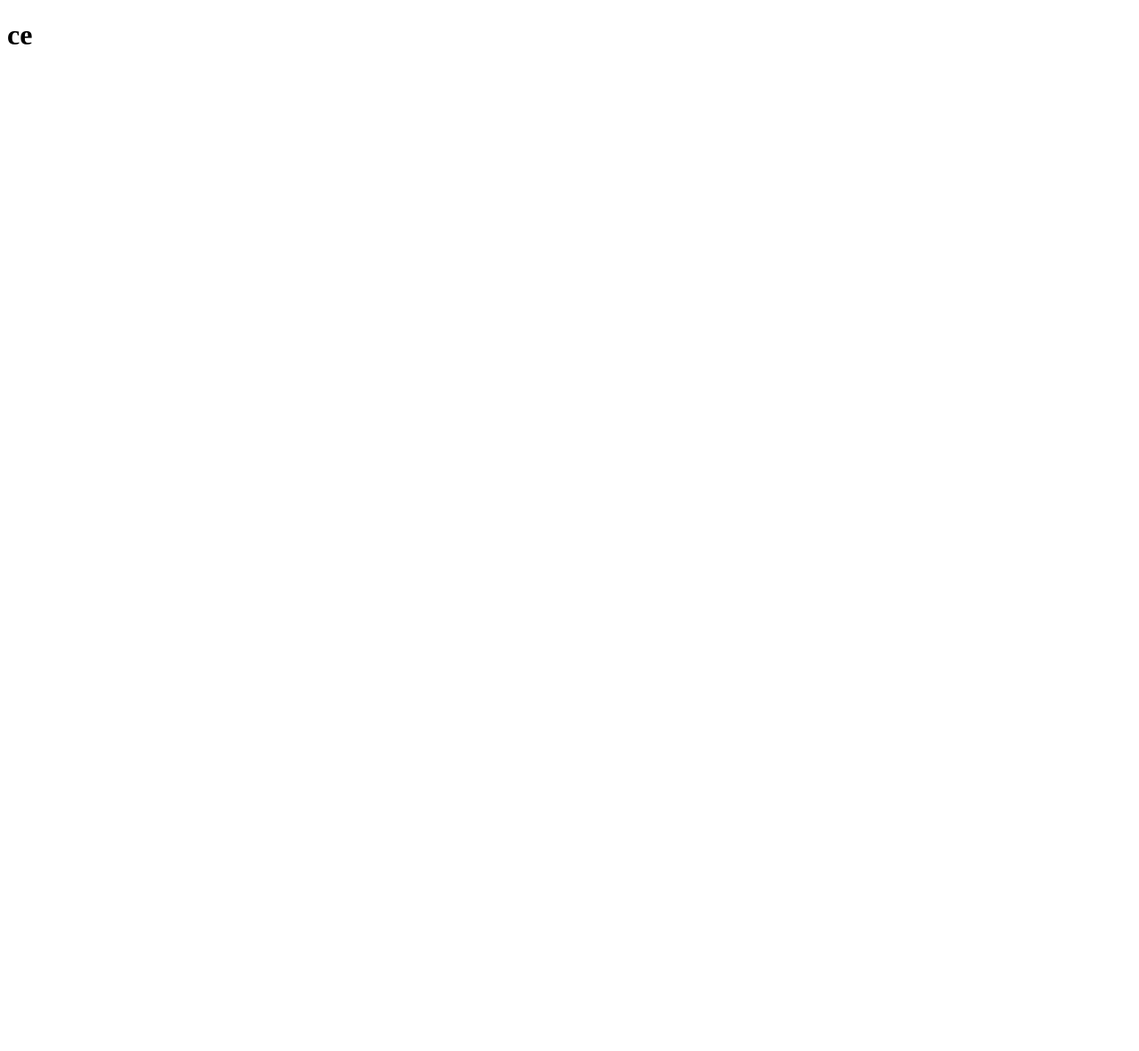
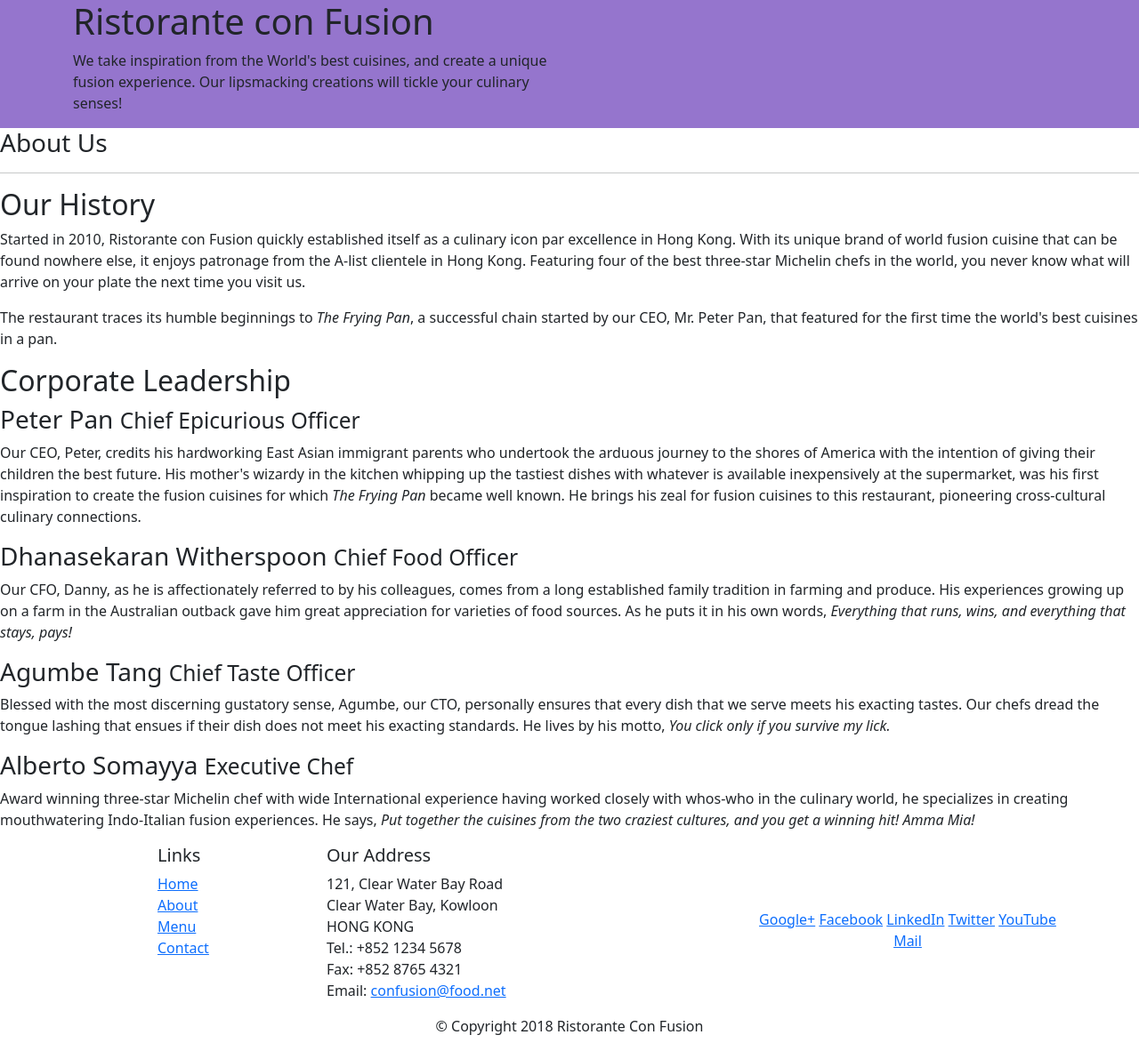
Before and after one commit to siddhantshrestha/git-test, a website: page index.html in a window 1280 px wide. Shown: the whole page at 89% size. Before the commit the page ends 800 px from the top, so only its background shows below. Drawn offline with nearby package versions, Linux system fonts and the light colour scheme.

Commit message:
intro. to bootstrap

```diff
--- /dev/null
+++ b/index.css
@@ -0,0 +1,9 @@
+*{
+    margin: 0;
+    padding: 0;
+    box-sizing: border-box;
+}
+
+.jumbotron{
+    background-color: #9575cd;
+}
--- a/index.html
+++ b/index.html
@@ -1,12 +1,111 @@
 <!DOCTYPE html>
+
 <html lang="en">
-<head>
-    <meta charset="UTF-8">
-    <meta http-equiv="X-UA-Compatible" content="IE=edge">
-    <meta name="viewport" content="width=device-width, initial-scale=1.0">
-    <title>Document</title>
+    <head>
+
+    <title>Ristorante Con Fusion: About Us</title>
+    <link rel="stylesheet" type="text/css" href="index.css">
+    <link href="https://cdn.jsdelivr.net/npm/bootstrap@5.0.0-beta3/dist/css/bootstrap.min.css" rel="stylesheet" integrity="sha384-eOJMYsd53ii+scO/bJGFsiCZc+5NDVN2yr8+0RDqr0Ql0h+rP48ckxlpbzKgwra6" crossorigin="anonymous">
+
 </head>
+
 <body>
-    <h1>ce</h1>
+
+    <header class="jumbotron">
+        <div class="container ">
+            <div class="row row-header">
+                <div class="col-12 col-sm-6">
+                    <h1>Ristorante con Fusion</h1>
+                    <p>We take inspiration from the World's best cuisines, and create a unique fusion experience. Our lipsmacking creations will tickle your culinary senses!</p>
+                </div>
+                <div class="col-12 col-sm">
+                </div>
+            </div>
+        </div>
+    </header>
+
+    <div>
+        <div>
+            <div>
+               <h3>About Us</h3>
+               <hr>
+            </div>
+        </div>
+
+        <div>
+            <div>
+                <h2>Our History</h2>
+                <p>Started in 2010, Ristorante con Fusion quickly established itself as a culinary icon par excellence in Hong Kong. With its unique brand of world fusion cuisine that can be found nowhere else, it enjoys patronage from the A-list clientele in Hong Kong.  Featuring four of the best three-star Michelin chefs in the world, you never know what will arrive on your plate the next time you visit us.</p>
+                <p>The restaurant traces its humble beginnings to <em>The Frying Pan</em>, a successful chain started by our CEO, Mr. Peter Pan, that featured for the first time the world's best cuisines in a pan.</p>
+            </div>
+            <div>
+            </div>
+        </div>
+
+
+        <div>
+            <div>
+                <h2>Corporate Leadership</h2>
+                <h3>Peter Pan <small>Chief Epicurious Officer</small></h3>
+                <p>Our CEO, Peter, credits his hardworking East Asian immigrant parents who undertook the arduous journey to the shores of America with the intention of giving their children the best future. His mother's wizardy in the kitchen whipping up the tastiest dishes with whatever is available inexpensively at the supermarket, was his first inspiration to create the fusion cuisines for which <em>The Frying Pan</em> became well known. He brings his zeal for fusion cuisines to this restaurant, pioneering cross-cultural culinary connections.</p>
+                <h3>Dhanasekaran Witherspoon <small>Chief Food Officer</small></h3>
+                <p>Our CFO, Danny, as he is affectionately referred to by his colleagues, comes from a long established family tradition in farming and produce. His experiences growing up on a farm in the Australian outback gave him great appreciation for varieties of food sources. As he puts it in his own words, <em>Everything that runs, wins, and everything that stays, pays!</em></p>
+                <h3>Agumbe Tang <small>Chief Taste Officer</small></h3>
+                <p>Blessed with the most discerning gustatory sense, Agumbe, our CTO, personally ensures that every dish that we serve meets his exacting tastes. Our chefs dread the tongue lashing that ensues if their dish does not meet his exacting standards. He lives by his motto, <em>You click only if you survive my lick.</em></p>
+                <h3>Alberto Somayya <small>Executive Chef</small></h3>
+                <p>Award winning three-star Michelin chef with wide International experience having worked closely with whos-who in the culinary world, he specializes in creating mouthwatering Indo-Italian fusion experiences. He says, <em>Put together the cuisines from the two craziest cultures, and you get a winning hit! Amma Mia!</em></p>
+            </div>
+       </div>
+
+    </div>
+
+    <footer class="footer">
+        <div class="container">
+            <div class="row">
+                <div class="col-4 offset-1 col-sm-2">
+                    <h5>Links</h5>
+                    <ul class="list-unstyled">
+                        <li><a href="#">Home</a></li>
+                        <li><a href="#">About</a></li>
+                        <li><a href="#">Menu</a></li>
+                        <li><a href="#">Contact</a></li>
+                    </ul>
+                </div>
+                <div class="col-7 col-sm-5">
+                    <h5>Our Address</h5>
+                    <address>
+		              121, Clear Water Bay Road<br>
+		              Clear Water Bay, Kowloon<br>
+		              HONG KONG<br>
+		              Tel.: +852 1234 5678<br>
+		              Fax: +852 8765 4321<br>
+		              Email: <a href="mailto:confusion@food.net">confusion@food.net</a>
+		           </address>
+                </div>
+                <div class="col-12 col-sm-4 align-self-center">
+                    <div class="text-center">
+                        <a href="http://google.com/+">Google+</a>
+                        <a href="http://www.facebook.com/profile.php?id=">Facebook</a>
+                        <a href="http://www.linkedin.com/in/">LinkedIn</a>
+                        <a href="http://twitter.com/">Twitter</a>
+                        <a href="http://youtube.com/">YouTube</a>
+                        <a href="mailto:">Mail</a>
+                    </div>
+                </div>
+           </div>
+           <div class="row justify-content-center">
+                <div class="col-auto">
+                    <p>© Copyright 2018 Ristorante Con Fusion</p>
+                </div>
+           </div>
+        </div>
+    </footer>
+
+
+
+    <script src="node_modules/jquery/dist/jquery.slim.min.js"></script>
+    <script src="node_modules/popper.js/dist/umd/popper.min.js"></script>
+    <script src="node_modules/bootstrap/dist/js/bootstrap.min.js"></script>
 </body>
+
 </html>
```
Also changed, not shown: package.json (+7 -1 lines), 1 other file.
